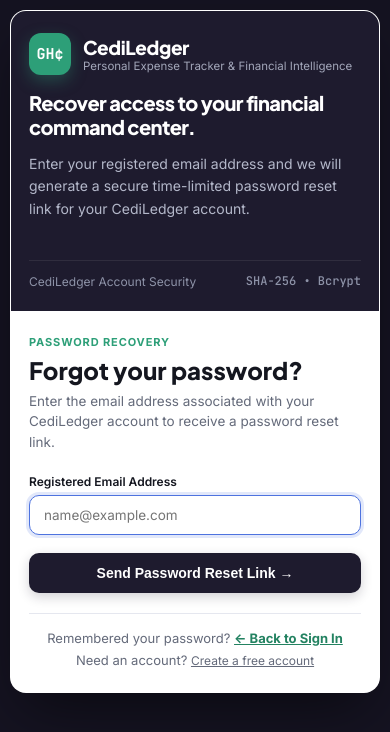
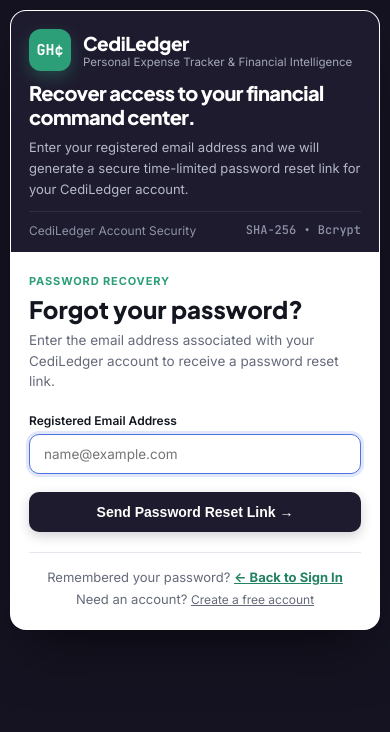
Before and after one commit to eabventures-champion/expense-tracker, a Laravel app: page /forgot-password in a window 390 px wide. Shown: the top 732 px of the page. Run offline with Laravel 12, Linux system fonts and the light colour scheme.

Commit message:
Reduce mobile gap between showcase description and footer divider on auth pages

```diff
--- a/resources/views/auth/forgot-password.blade.php
+++ b/resources/views/auth/forgot-password.blade.php
@@ -129,11 +129,12 @@
         @media (max-width: 820px) {
             body { padding: 10px; align-items: flex-start; }
             .auth-wrapper { grid-template-columns: minmax(0, 1fr); border-radius: 16px; }
-            .auth-showcase { padding: 22px 18px; gap: 16px; }
-            .showcase-headline { font-size: 20px; }
+            .auth-showcase { padding: 18px 18px 14px; gap: 10px; }
+            .showcase-headline { font-size: 20px; margin-bottom: 8px; }
+            .showcase-desc { margin-bottom: 0; font-size: 13px; }
             .feature-pills { display: none; }
-            .showcase-footer { flex-wrap: wrap; gap: 6px; padding-top: 12px; }
-            .auth-form-panel { padding: 24px 18px; }
+            .showcase-footer { flex-wrap: wrap; gap: 6px; padding-top: 10px; margin-top: 2px; }
+            .auth-form-panel { padding: 22px 18px; }
         }
     </style>
 </head>
```
Also changed, not shown: resources/views/auth/login.blade.php (+6 -4 lines), resources/views/auth/register.blade.php (+5 -3 lines), resources/views/auth/reset-password.blade.php (+5 -4 lines).
